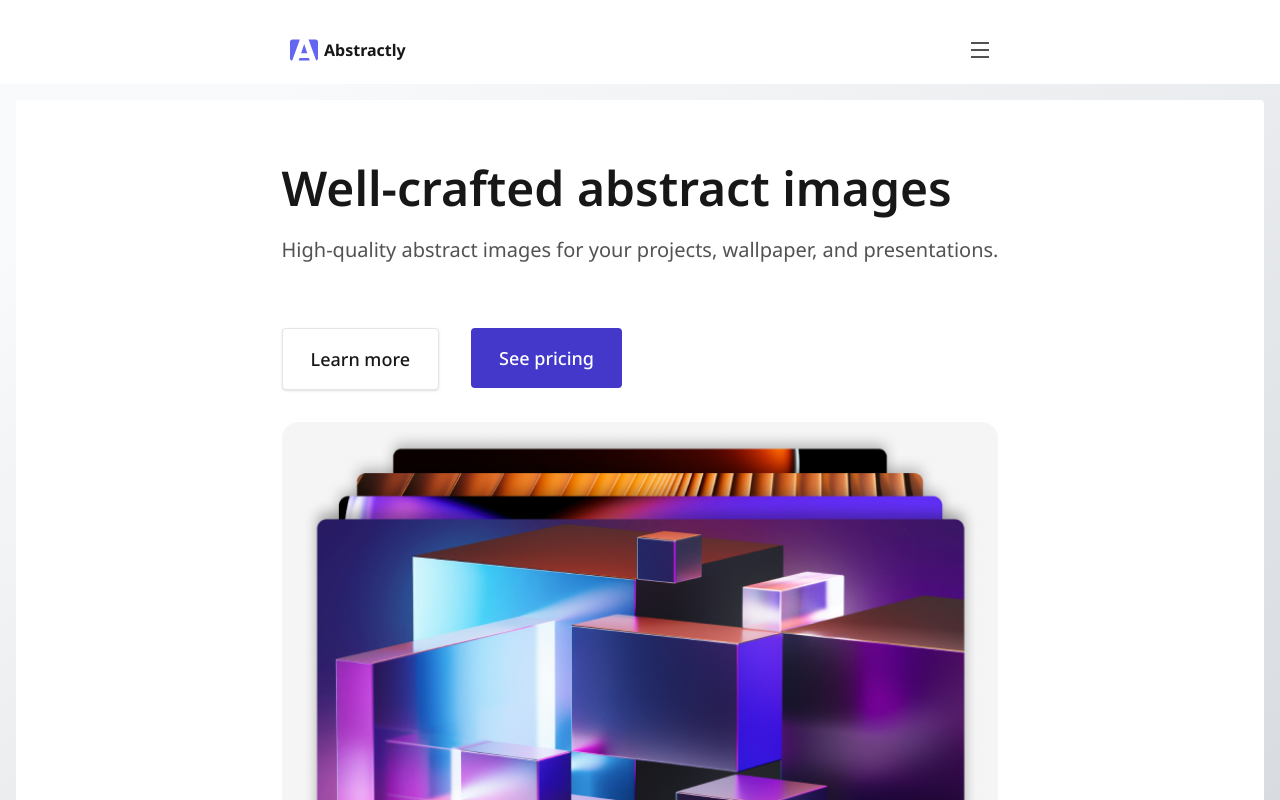
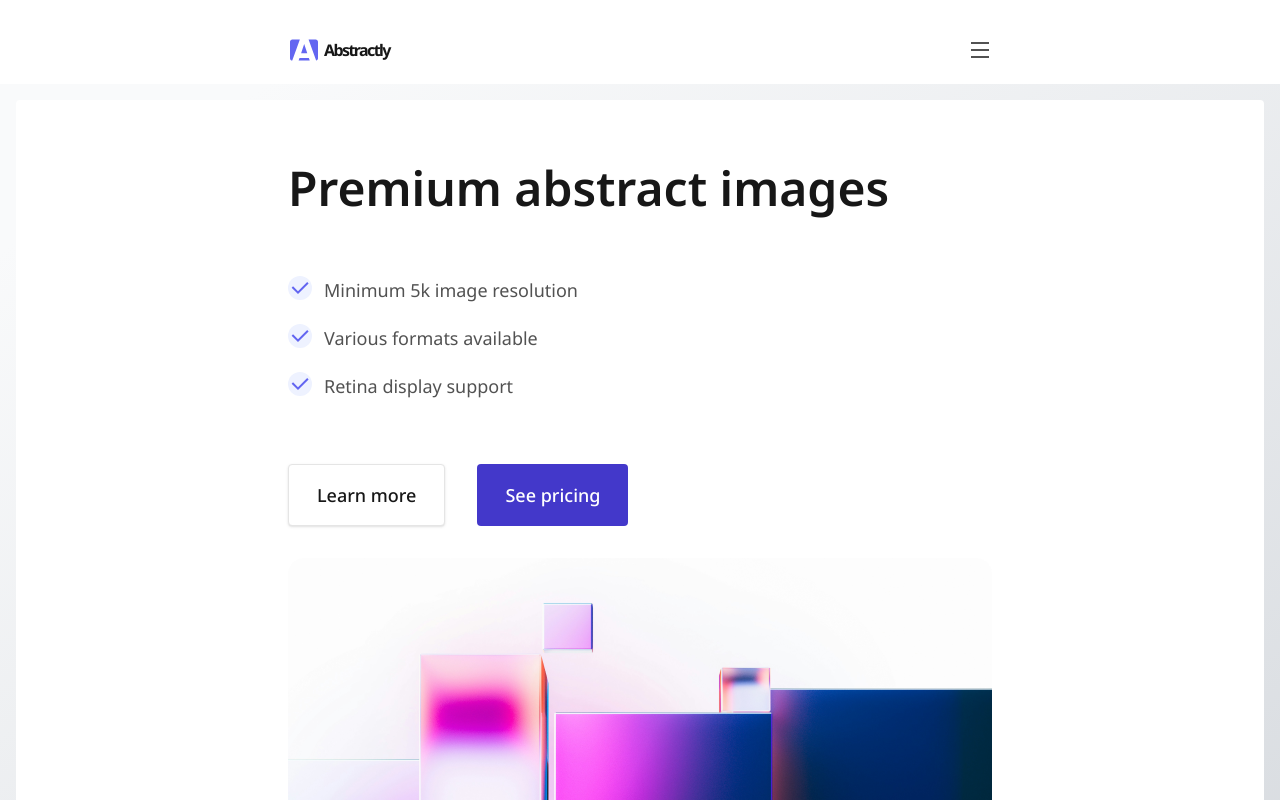
Before and after one commit to av0ed/ui-component-library, a Next.js app: page / in a window 1280 px wide. Shown: the top 800 px of the page. Built offline with nearby package versions, Linux system fonts and the light colour scheme.

Commit message:
add checklist item

```diff
--- /dev/null
+++ b/app/_components/checklist-item.tsx
@@ -0,0 +1,14 @@
+import { RiCheckFill } from "@remixicon/react";
+
+interface Props {
+  text: string;
+}
+
+export default function ChecklistItem({ text }: Props) {
+  return (
+    <li className="flex flex-row gap-x-3">
+      <RiCheckFill className="w-6 h-6 bg-indigo-50 rounded-full fill-indigo-500" />
+      <span className="text-lg text-neutral-600 self-stretch">{text}</span>
+    </li>
+  );
+}
--- a/app/_components/hero-section-simple.tsx
+++ b/app/_components/hero-section.tsx
@@ -1,20 +1,42 @@
 import Button from "../_components/button";
 import Image from "next/image";
+import ChecklistItem from "../_components/checklist-item";
 
-export default function HeroSectionSimple() {
+interface Props {
+  featureList?: string[];
+  heading: string;
+  imageAlt: string;
+  imageSrc: string;
+  subHeading?: string;
+}
+
+export default function HeroSection({
+  featureList,
+  heading,
+  imageAlt,
+  imageSrc,
+  subHeading,
+}: Props) {
   return (
     <div className="h-full p-4 bg-gradient-haze">
       <div className="h-full flex flex-col rounded justify-center items-center bg-white">
         <div className="flex flex-col lg:flex-row gap-y-12 md:gap-y-8 lg:gap-x-8 py-12 md:py-16 px-4 lg:p-24 max-w-screen-sm md:max-w-screen-md lg:max-w-screen-lg">
           <div className="flex flex-col lg:justify-center">
             <h1 className="text-4xl md:text-5xl lg:text-6xl font-semibold text-neutral-900">
-              Well-crafted abstract images
+              {heading}
             </h1>
-            <p className="mt-4 md:mt-6 text-lg md:text-xl text-neutral-600">
-              High-quality abstract images for your projects, wallpaper, and
-              presentations.
-            </p>
-            <div className="flex flex-row items-start mt-8 md:mt-16 gap-x-4 md:gap-x-8">
+            {featureList ? (
+              <ul className="flex flex-col gap-y-5 mt-8 md:mt-16">
+                {featureList.map((text, idx) => (
+                  <ChecklistItem key={idx} text={text} />
+                ))}
+              </ul>
+            ) : (
+              <p className="mt-4 md:mt-6 text-lg md:text-xl text-neutral-600">
+                {subHeading}
+              </p>
+            )}
+            <div className="flex flex-row-reverse justify-end mt-8 md:justify-start md:flex-row md:mt-16 gap-x-4 md:gap-x-8">
               <Button
                 classes="btn--xl md:btn--2xl btn--secondary"
                 text="Learn more"
@@ -28,11 +50,11 @@ export default function HeroSectionSimple() {
             </div>
           </div>
           <Image
-            src="hero-simple.png"
-            className="w-full h-auto mx-auto md:mx-0"
-            alt="Abstract, floating cubes"
+            src={imageSrc}
+            className="w-auto mx-auto md:mx-0"
+            alt={imageAlt}
             width={0}
-            height={0}
+            height={526}
           />
         </div>
       </div>
--- a/app/_components/navbar.tsx
+++ b/app/_components/navbar.tsx
@@ -64,7 +64,9 @@ export default function Navbar() {
               width={32}
               alt="Abstractly logo"
             />
-            <span className="text-neutral-900 font-bold px-1">Abstractly</span>
+            <span className="text-neutral-900 font-bold px-1 -tracking-widest">
+              Abstractly
+            </span>
           </Link>
         </div>
         {showMenu ? (
--- a/app/hero-section-simple/page.tsx
+++ b/app/hero-section-simple/page.tsx
@@ -1,9 +1,16 @@
 import type { Metadata } from "next";
-import HeroSectionSimple from "../_components/hero-section-simple";
+import HeroSection from "../_components/hero-section";
 
 export const metadata: Metadata = {
-  title: "Hero Section (Simple) | UI Component Library | Jason Long",
+  title: "Hero Section | UI Component Library | Jason Long",
 };
-export default function HeroSectionSimplePage() {
-  return <HeroSectionSimple />;
+export default function HeroSectionPage() {
+  return (
+    <HeroSection
+      heading="Well-crafted abstract images"
+      subHeading="High-quality abstract images for your projects, wallpaper, and presentations."
+      imageSrc="/hero-simple.png"
+      imageAlt="Abstract, floating cubes"
+    />
+  );
 }
--- a/app/page.tsx
+++ b/app/page.tsx
@@ -1,5 +1,18 @@
-import HeroSectionSimple from "./_components/hero-section-simple";
+import HeroSection from "./_components/hero-section";
+
+const checklistItems = [
+  "Minimum 5k image resolution",
+  "Various formats available",
+  "Retina display support",
+];
 
 export default function Home() {
-  return <HeroSectionSimple />;
+  return (
+    <HeroSection
+      featureList={checklistItems}
+      heading="Premium abstract images"
+      imageSrc="/abstract-cubes-2.png"
+      imageAlt="Abstract, floating cubes"
+    />
+  );
 }
```
Also changed, not shown: public/abstract-cubes-2.png (added).
